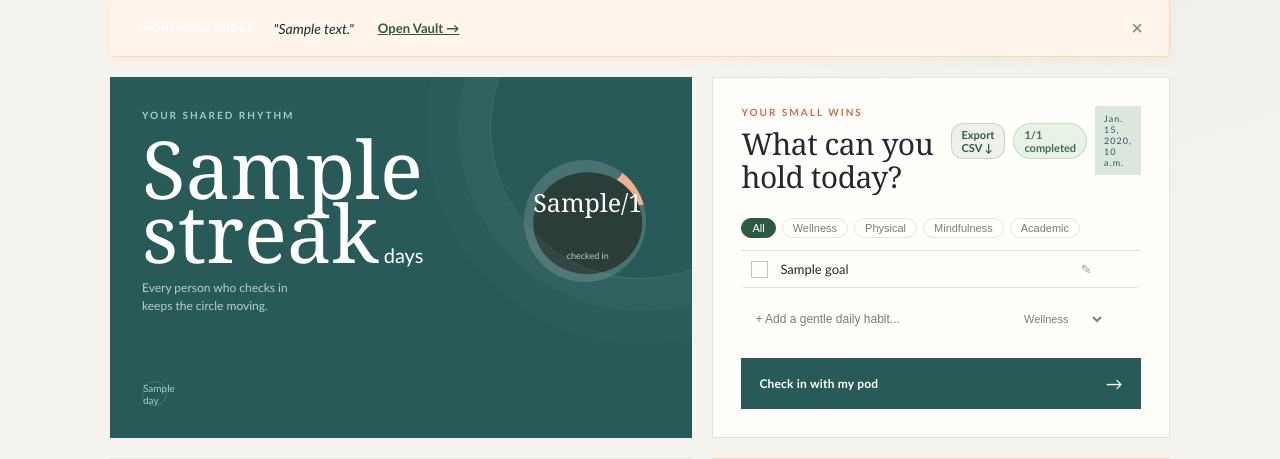
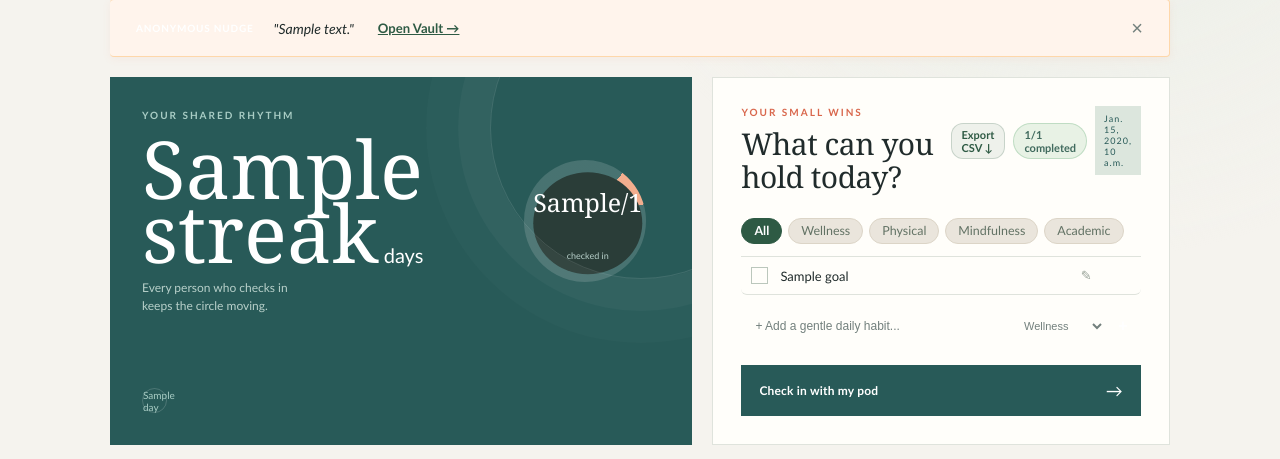
Before and after one commit to eitophetamine9/AnchorPod, a Django app: template templates/home/home.html in a window 1280 px wide. Shown: the part 277-736 px from the top of the page. Run offline with Django 5.2, Linux system fonts and the light colour scheme; the template is opened without the code that fills it: most values are stand-ins (such as "Sample title", 1, 10 or a date in 2020); grey boxes marked "Sample" are stand-in pictures.

Commit message:
style(ui): seamless dark theme category pills and transparent edit buttons with cache busters

```diff
--- a/static/css/home/home.css
+++ b/static/css/home/home.css
@@ -381,46 +381,80 @@ body.dark-theme .export-report-btn {
 }
 
 .category-pill {
-  background: transparent;
-  border: 1px solid rgba(0, 0, 0, 0.1);
-  color: var(--muted, #627264);
-  font-size: 11px;
-  padding: 3px 10px;
-  border-radius: 12px;
+  appearance: none;
+  -webkit-appearance: none;
+  background: #eae5dc;
+  border: 1px solid #dcd5c7;
+  color: var(--muted-slate, #627264);
+  font-family: inherit;
+  font-size: 0.78rem;
+  font-weight: 500;
+  padding: 4px 12px;
+  border-radius: 20px;
   cursor: pointer;
+  outline: none;
   transition: all 0.15s ease;
+  line-height: 1.3;
 }
 
-.category-pill:hover,
+.category-pill:hover {
+  background: #ded7c7;
+  color: #1E3A2F;
+}
+
 .category-pill.active {
   background: var(--primary-accent, #2E5A44);
   color: #ffffff;
   border-color: var(--primary-accent, #2E5A44);
+  font-weight: 600;
 }
 
-body.dark-theme .category-pill {
-  border-color: rgba(255, 255, 255, 0.15);
-  color: #a3b3a5;
+/* Dark Theme Seamless Category Pills */
+body.dark-theme .category-pill,
+html.dark-theme .category-pill {
+  background: rgba(255, 255, 255, 0.06) !important;
+  border: 1px solid rgba(255, 255, 255, 0.12) !important;
+  color: #9ab0aa !important;
 }
 
 body.dark-theme .category-pill:hover,
-body.dark-theme .category-pill.active {
-  background: #2E5A44;
-  color: #ffffff;
-  border-color: #2E5A44;
+html.dark-theme .category-pill:hover {
+  background: rgba(255, 255, 255, 0.12) !important;
+  border-color: rgba(255, 255, 255, 0.22) !important;
+  color: #ffffff !important;
+}
+
+body.dark-theme .category-pill.active,
+html.dark-theme .category-pill.active {
+  background: #2E5A44 !important;
+  border-color: #3f7b5d !important;
+  color: #ffffff !important;
+  font-weight: 600;
+  box-shadow: 0 2px 8px rgba(0, 0, 0, 0.25);
+}
+
+.goal-edit-btn,
+.goal-remove-btn {
+  appearance: none;
+  -webkit-appearance: none;
+  background: transparent !important;
+  border: none !important;
+  outline: none !important;
+  box-shadow: none !important;
+  cursor: pointer;
+  padding: 4px 6px;
+  border-radius: 6px;
+  line-height: 1;
+  display: inline-flex;
+  align-items: center;
+  justify-content: center;
+  transition: all 0.15s ease;
 }
 
 .goal-edit-btn {
-  background: transparent;
-  border: none;
   font-size: 13px;
-  line-height: 1;
   color: var(--muted-slate, #627264);
-  cursor: pointer;
-  padding: 3px 6px;
-  border-radius: 4px;
   opacity: 0.65;
-  transition: opacity 0.15s ease, color 0.15s ease, background 0.15s ease;
 }
 
 .goal-row:hover .goal-edit-btn {
--- a/static/js/home/home.js
+++ b/static/js/home/home.js
@@ -246,6 +246,15 @@ document.addEventListener("DOMContentLoaded", function() {
         });
       }
     });
+
+    // Double-click habit row to quickly trigger inline editing
+    goalList.addEventListener("dblclick", function(e) {
+      const row = e.target.closest(".goal-row");
+      const editBtn = row?.querySelector(".goal-edit-btn");
+      if (editBtn && !row.querySelector(".goal-edit-container")) {
+        editBtn.click();
+      }
+    });
   }
 
   // Handle Adding New Custom Goal
--- a/templates/home/home.html
+++ b/templates/home/home.html
@@ -4,7 +4,7 @@
 {% block title %}Home | AnchorPod{% endblock %}
 
 {% block extra_css %}
-<link rel="stylesheet" href="{% static 'css/home/home.css' %}">
+<link rel="stylesheet" href="{% static 'css/home/home.css' %}?v=5.0">
 {% endblock %}
 
 {% block content %}
@@ -226,5 +226,5 @@
 {% endblock %}
 
 {% block extra_js %}
-<script src="{% static 'js/home/home.js' %}"></script>
+<script src="{% static 'js/home/home.js' %}?v=5.0"></script>
 {% endblock %}
```
Also changed, not shown: other parts of static/css/home/home.css (+77 -18 lines).
